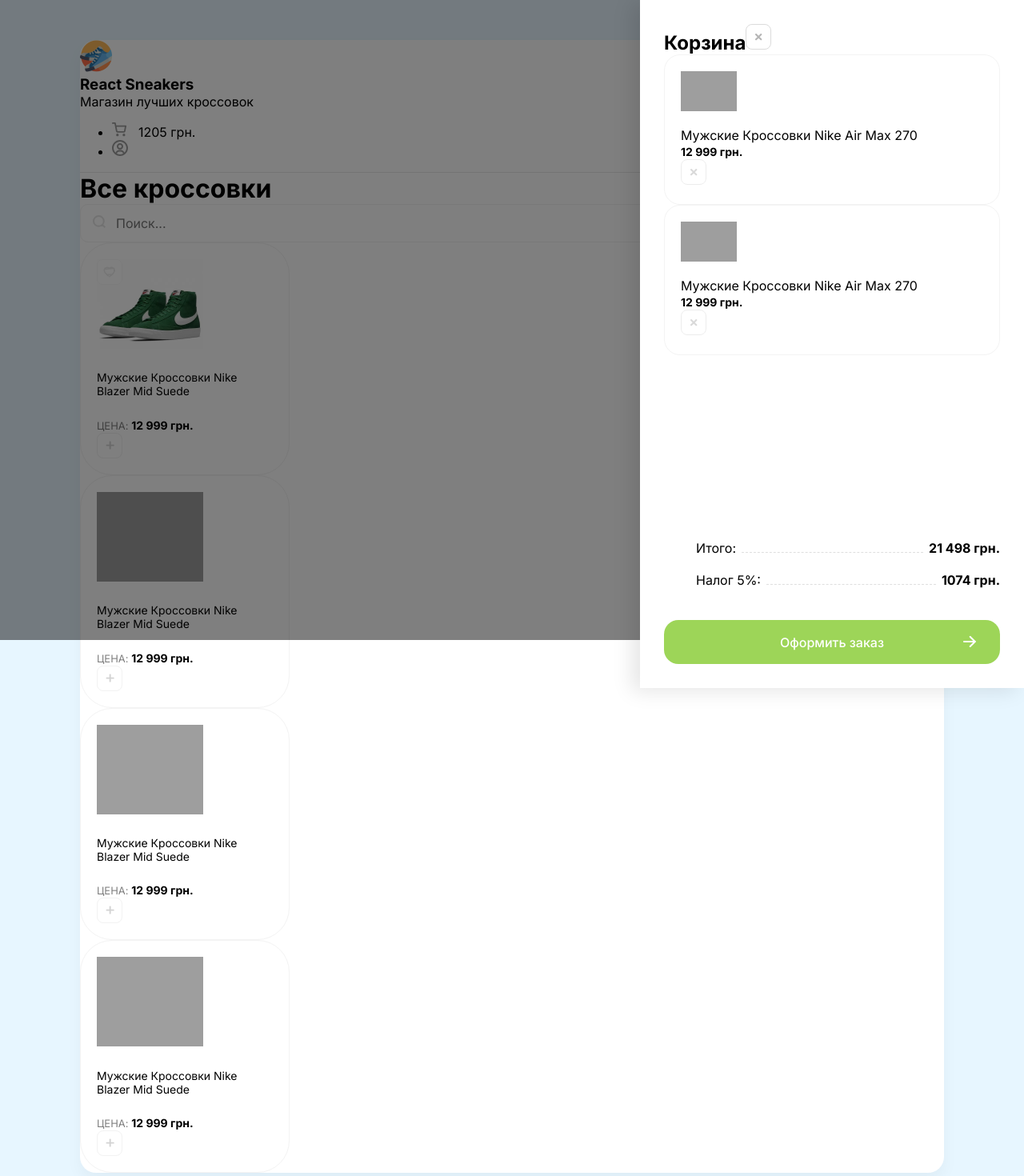
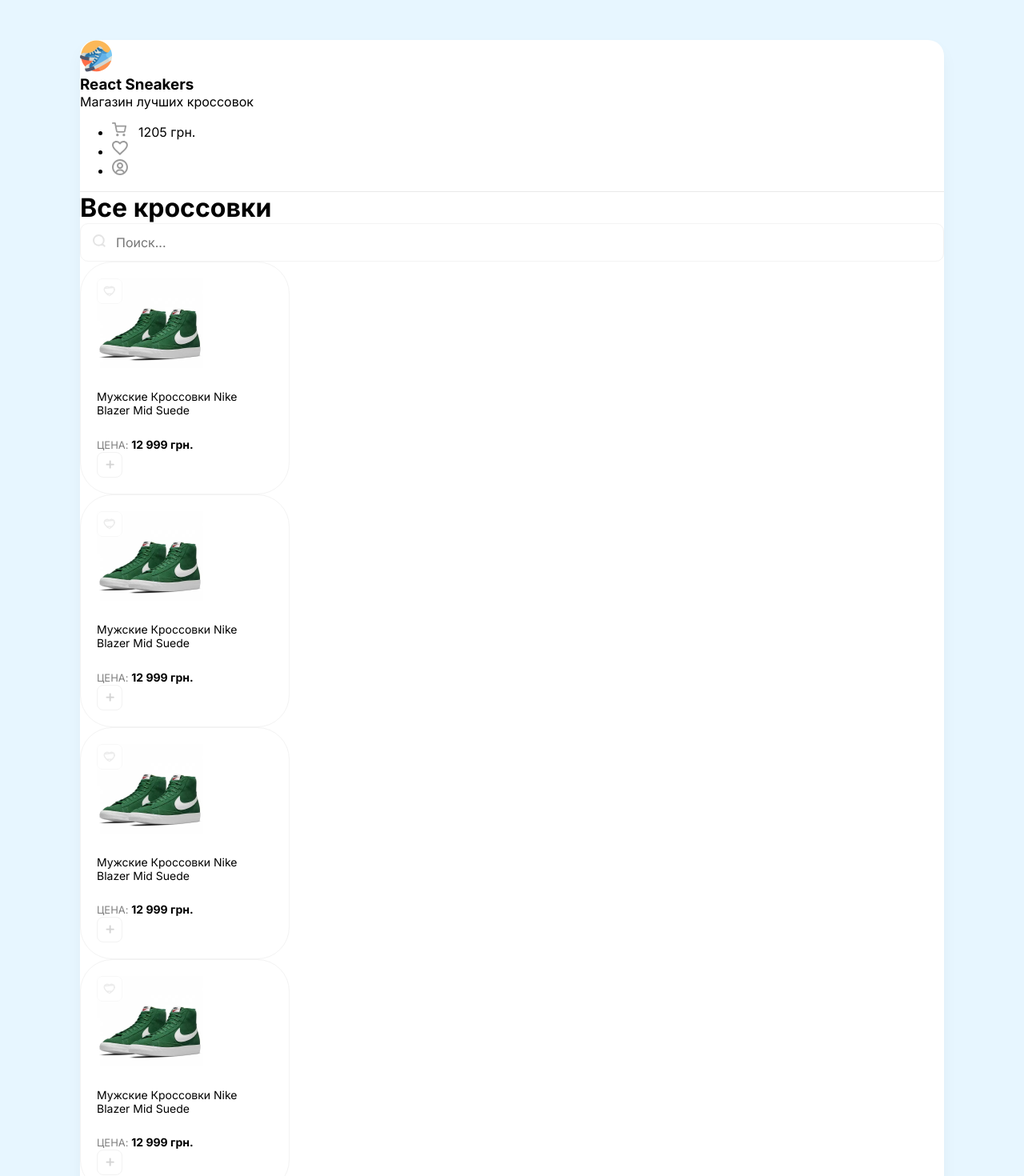
Before and after one commit to IlyaKvitkovskyi/react-sneakers, a React (Create React App) app: page / in a window 1280 px wide. Shown: the top 1470 px of the page at 80% size. Built offline with nearby package versions, Linux system fonts and the light colour scheme; grey boxes are pictures that could not be loaded.

Commit message:
added Card, Drawer and Header components

```diff
--- a/src/App.js
+++ b/src/App.js
@@ -1,81 +1,12 @@
+import Header from './components/Header';
+import Card from './components/Card';
+import Drawer from './components/Drawer';
+
 function App() {
   return (
     <div className="wrapper clear">
-      <div className="overlay">
-        <div className="drawer">
-          <h2 className="mb-30 d-flex justify-between">
-            Корзина
-            <img className="removeBtn cu-p" src="/img/btn-remove.svg" alt="Remove" />
-          </h2>
-
-          <div className="items">
-            <div className="cartItem d-flex align-center mb-20">
-              <div
-                style={{ backgroundImage: 'url(/img/sneakers/sneakers-2.jpg)' }}
-                className="cartItemImg"></div>
-
-              <div className="mr-20 flex">
-                <p className="mb-5">Мужские Кроссовки Nike Air Max 270</p>
-                <b>12 999 грн.</b>
-              </div>
-              <img className="removeBtn" src="/img/btn-remove.svg" alt="Remove" />
-            </div>
-
-            <div className="cartItem d-flex align-center mb-20">
-              <div
-                style={{ backgroundImage: 'url(/img/sneakers/sneakers-3.jpg)' }}
-                className="cartItemImg"></div>
-
-              <div className="mr-20 flex">
-                <p className="mb-5">Мужские Кроссовки Nike Air Max 270</p>
-                <b>12 999 грн.</b>
-              </div>
-              <img className="removeBtn" src="/img/btn-remove.svg" alt="Remove" />
-            </div>
-          </div>
-
-          <div className="cartTotalBlock">
-            <ul>
-              <li>
-                <span>Итого:</span>
-                <div></div>
-                <b>21 498 грн.</b>
-              </li>
-              <li>
-                <span>Налог 5%:</span>
-                <div></div>
-                <b>1074 грн.</b>
-              </li>
-            </ul>
-
-            <button className="greenButton">
-              Оформить заказ
-              <img src="img/arrow.svg" alt="Arrow" />
-            </button>
-          </div>
-        </div>
-      </div>
-
-      <header className="d-flex justify-between align-center p-40">
-        <div className="d-flex align-center">
-          <img width={40} height={40} src="/img/logo.png" alt="logo" />
-          <div>
-            <h3 className="text-uppercase">React Sneakers</h3>
-            <p className="opacity-5">Магазин лучших кроссовок</p>
-          </div>
-        </div>
-        <ul className="d-flex">
-          <li className="mr-30">
-            <img width={18} height={18} src="/img/cart.svg" alt="cart" />
-            <span>1205 грн.</span>
-          </li>
-
-          <li>
-            <img width={20} height={20} src="/img/user.svg" alt="user icon" />
-          </li>
-        </ul>
-      </header>
-
+      <Drawer />
+      <Header />
       <div className="content p-40">
         <div className="d-flex align-center justify-between mb-40">
           <h1>Все кроссовки</h1>
@@ -87,65 +18,10 @@
         </div>
 
         <div className="d-flex">
-          <div className="card">
-            <div className="favorite">
-              <img src="img/heart-unliked.svg" alt="Unlicked" />
-            </div>
-
-            <img width={133} height={112} src="/img/sneakers/sneakers.jpg" alt="Sneakers" />
-            <h5>Мужские Кроссовки Nike Blazer Mid Suede</h5>
-            <div className="d-flex justify-between align-center">
-              <div className="d-flex flex-column">
-                <span>Цена: </span>
-                <b>12 999 грн.</b>
-              </div>
-              <button className="button">
-                <img width={11} height={11} src="/img/plus.svg" alt="plus btn" />
-              </button>
-            </div>
-          </div>
-
-          <div className="card">
-            <img width={133} height={112} src="/img/sneakers/sneakers-2.jpg" alt="Sneakers" />
-            <h5>Мужские Кроссовки Nike Blazer Mid Suede</h5>
-            <div className="d-flex justify-between align-center">
-              <div className="d-flex flex-column">
-                <span>Цена: </span>
-                <b>12 999 грн.</b>
-              </div>
-              <button className="button">
-                <img width={11} height={11} src="/img/plus.svg" alt="plus btn" />
-              </button>
-            </div>
-          </div>
-
-          <div className="card">
-            <img width={133} height={112} src="/img/sneakers/sneakers-3.jpg" alt="Sneakers" />
-            <h5>Мужские Кроссовки Nike Blazer Mid Suede</h5>
-            <div className="d-flex justify-between align-center">
-              <div className="d-flex flex-column">
-                <span>Цена: </span>
-                <b>12 999 грн.</b>
-              </div>
-              <button className="button">
-                <img width={11} height={11} src="/img/plus.svg" alt="plus btn" />
-              </button>
-            </div>
-          </div>
-
-          <div className="card">
-            <img width={133} height={112} src="/img/sneakers/sneakers-4.jpg" alt="Sneakers" />
-            <h5>Мужские Кроссовки Nike Blazer Mid Suede</h5>
-            <div className="d-flex justify-between align-center">
-              <div className="d-flex flex-column">
-                <span>Цена: </span>
-                <b>12 999 грн.</b>
-              </div>
-              <button className="button">
-                <img width={11} height={11} src="/img/plus.svg" alt="plus btn" />
-              </button>
-            </div>
-          </div>
+          <Card />
+          <Card />
+          <Card />
+          <Card />
         </div>
       </div>
     </div>
--- /dev/null
+++ b/src/components/Card.js
@@ -0,0 +1,23 @@
+function Card() {
+  return (
+    <div className="card">
+      <div className="favorite">
+        <img src="img/heart-unliked.svg" alt="Unlicked" />
+      </div>
+
+      <img width={133} height={112} src="/img/sneakers/sneakers.jpg" alt="Sneakers" />
+      <h5>Мужские Кроссовки Nike Blazer Mid Suede</h5>
+      <div className="d-flex justify-between align-center">
+        <div className="d-flex flex-column">
+          <span>Цена: </span>
+          <b>12 999 грн.</b>
+        </div>
+        <button className="button">
+          <img width={11} height={11} src="/img/plus.svg" alt="plus btn" />
+        </button>
+      </div>
+    </div>
+  );
+}
+
+export default Card;
--- /dev/null
+++ b/src/components/Drawer.js
@@ -0,0 +1,60 @@
+function Drawer() {
+  return (
+    <div style={{ display: 'none' }} className="overlay">
+      <div className="drawer">
+        <h2 className="mb-30 d-flex justify-between">
+          Корзина
+          <img className="removeBtn cu-p" src="/img/btn-remove.svg" alt="Remove" />
+        </h2>
+
+        <div className="items">
+          <div className="cartItem d-flex align-center mb-20">
+            <div
+              style={{ backgroundImage: 'url(/img/sneakers/sneakers-2.jpg)' }}
+              className="cartItemImg"></div>
+
+            <div className="mr-20 flex">
+              <p className="mb-5">Мужские Кроссовки Nike Air Max 270</p>
+              <b>12 999 грн.</b>
+            </div>
+            <img className="removeBtn" src="/img/btn-remove.svg" alt="Remove" />
+          </div>
+
+          <div className="cartItem d-flex align-center mb-20">
+            <div
+              style={{ backgroundImage: 'url(/img/sneakers/sneakers-3.jpg)' }}
+              className="cartItemImg"></div>
+
+            <div className="mr-20 flex">
+              <p className="mb-5">Мужские Кроссовки Nike Air Max 270</p>
+              <b>12 999 грн.</b>
+            </div>
+            <img className="removeBtn" src="/img/btn-remove.svg" alt="Remove" />
+          </div>
+        </div>
+
+        <div className="cartTotalBlock">
+          <ul>
+            <li>
+              <span>Итого:</span>
+              <div></div>
+              <b>21 498 грн.</b>
+            </li>
+            <li>
+              <span>Налог 5%:</span>
+              <div></div>
+              <b>1074 грн.</b>
+            </li>
+          </ul>
+
+          <button className="greenButton">
+            Оформить заказ
+            <img src="img/arrow.svg" alt="Arrow" />
+          </button>
+        </div>
+      </div>
+    </div>
+  );
+}
+
+export default Drawer;
--- /dev/null
+++ b/src/components/Header.js
@@ -0,0 +1,29 @@
+function Header() {
+  return (
+    <header className="d-flex justify-between align-center p-40">
+      <div className="d-flex align-center">
+        <img width={40} height={40} src="/img/logo.png" alt="logo" />
+        <div>
+          <h3 className="text-uppercase">React Sneakers</h3>
+          <p className="opacity-5">Магазин лучших кроссовок</p>
+        </div>
+      </div>
+      <ul className="d-flex">
+        <li className="mr-30">
+          <img width={18} height={18} src="/img/cart.svg" alt="cart" />
+          <span>1205 грн.</span>
+        </li>
+
+        <li className="mr-30">
+          <img width={20} height={20} src="/img/heart.svg" alt="heart icon" />
+        </li>
+
+        <li>
+          <img width={20} height={20} src="/img/user.svg" alt="user icon" />
+        </li>
+      </ul>
+    </header>
+  );
+}
+
+export default Header;
```
Also changed, not shown: public/img/heart.svg (added).
